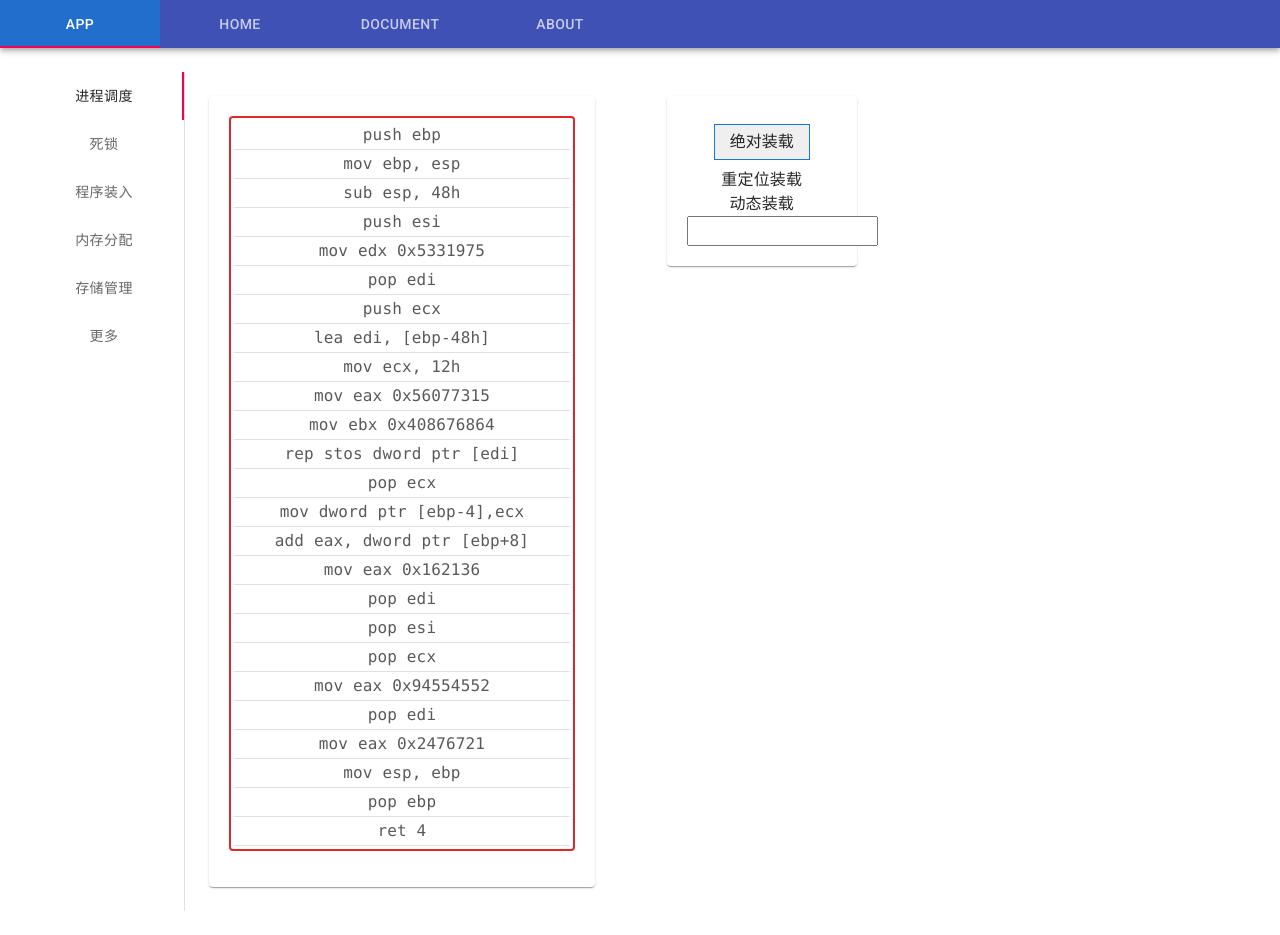
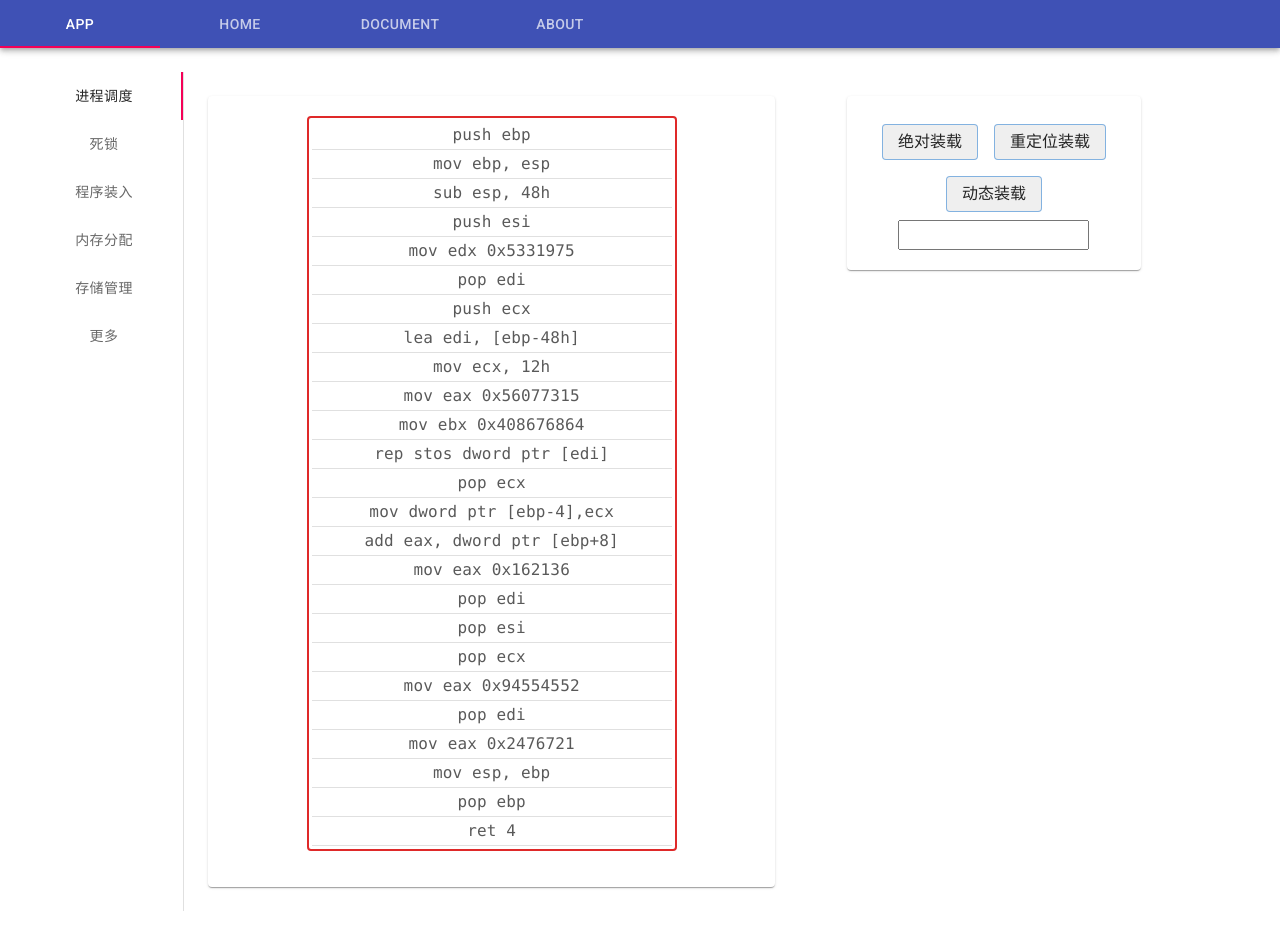
Before and after one commit to UioCat/JavaTools-Web, a React app: page / in a window 1280 px wide. Built offline with nearby package versions, Linux system fonts and the light colour scheme.

Commit message:
optimize the layout.

```diff
--- a/src/Components/Button.less
+++ b/src/Components/Button.less
@@ -5,18 +5,30 @@
 @black-ripple : rgba(0, 0, 0, 0.08);
 @blue         : #1976d2;
 @blue-outline : rgba(25, 118, 210, 0.5);
-@blue-ripple  : rgba(25, 118, 210, 0.8);
+@blue-ripple  : rgba(25, 118, 210, 0.08);
 @red          : rgb(220, 0, 78);
 @red-outline  : rgba(220, 0, 78, 0.5);
 @red-ripple   : rgba(220, 0, 78, 0.08);
 
 button {
-    margin : 8px;
-    border : 1px solid @blue;
-    padding: 5px 15px;
+    margin        : 8px;
+    padding       : 5px 15px;
+    border-radius : 4px;
+    text-transform: uppercase;
+    font-size     : 16px;
+    font-weight   : 400;
+    border        : 1px solid @blue-outline;
+    outline       : none;
 
-    .btn-outline {
-        border: 1px solid @blue-outline;
+    &.btn-outline {
+        &:hover {
+            text-decoration : none;
+            border          : 1px solid @blue;
+            background-color: @blue-ripple;
+            cursor          : pointer;
+        }
+    }
+}
 
 span .btn-label {
     width          : 100%;
@@ -36,10 +48,3 @@ button {
     border-radius : inherit;
     pointer-events: none;
 }
-    }
-}
-
-button:hover {
-    text-decoration : none;
-    background-color: @blue-ripple;
-}
--- a/src/Layouts/Load.jsx
+++ b/src/Layouts/Load.jsx
@@ -40,6 +40,7 @@ class LoadApp extends Component {
                                     绝对装载
                                 </div>
                             </Btn>
+                            <Btn>
                                 <div value="reload"
                                     onClick={
                                         (e) => (this.setState({
@@ -49,6 +50,8 @@ class LoadApp extends Component {
                                 >
                                     重定位装载
                                 </div>
+                            </Btn>
+                            <Btn>
                                 <div value="dynamic"
                                     onClick={
                                         (e) => (this.setState({
@@ -58,10 +61,12 @@ class LoadApp extends Component {
                                 >
                                     动态装载
                                 </div>
+                            </Btn>
                             <input value={this.state.base || ''}
                                 onChange={(e) => (
                                     this.setState(Object.assign({}, this.state, { base: e.target.value }))
                                 )}
+                                style={{ outline: 'none' }}
                             />
                         </Paper>
                     </Grid>
--- a/src/Router/SideBar.jsx
+++ b/src/Router/SideBar.jsx
@@ -46,6 +46,7 @@ const useStyles = makeStyles(theme => ({
     },
     tabs: {
         borderRight: `1px solid ${theme.palette.divider}`,
+        minWidth: '160px'
     },
 }));
 
--- a/src/Styles/default.less
+++ b/src/Styles/default.less
@@ -1,14 +1,16 @@
 /* 全局变量 */
-@primary-color: #1890ff; // 全局主色
-@link-color: #1890ff; // 链接色
-@success-color: #52c41a; // 成功色
-@warning-color: #faad14; // 警告色
-@error-color: #f5222d; // 错误色
-@font-size-base: 14px; // 主字号
-@heading-color: rgba(0, 0, 0, 0.85); // 标题色
-@text-color: rgba(0, 0, 0, 0.65); // 主文本色
+@font-size-base    : 14px; // 主字号
+@border-radius-base: 4px; // 组件/浮层圆角
+@border-color-base : #d9d9d9; // 边框色
+@box-shadow-base   : 0 2px 8px rgba(0, 0, 0, 0.15); // 浮层阴影
+
+/* 应用色彩*/
+@primary-color        : #1890ff; // 全局主色
+@link-color           : #1890ff; // 链接色
+@success-color        : #52c41a; // 成功色
+@warning-color        : #faad14; // 警告色
+@error-color          : #f5222d; // 错误色
+@heading-color        : rgba(0, 0, 0, 0.85); // 标题色
+@text-color           : rgba(0, 0, 0, 0.65); // 主文本色
 @text-color-secondary : rgba(0, 0, 0, .45); // 次文本色
-@disabled-color : rgba(0, 0, 0, .25); // 失效色
-@border-radius-base: 4px; // 组件/浮层圆角
-@border-color-base: #d9d9d9; // 边框色
-@box-shadow-base: 0 2px 8px rgba(0, 0, 0, 0.15); // 浮层阴影
+@disabled-color       : rgba(0, 0, 0, .25); // 失效色
```
Lines whose indentation alone changed are shown as unchanged.
